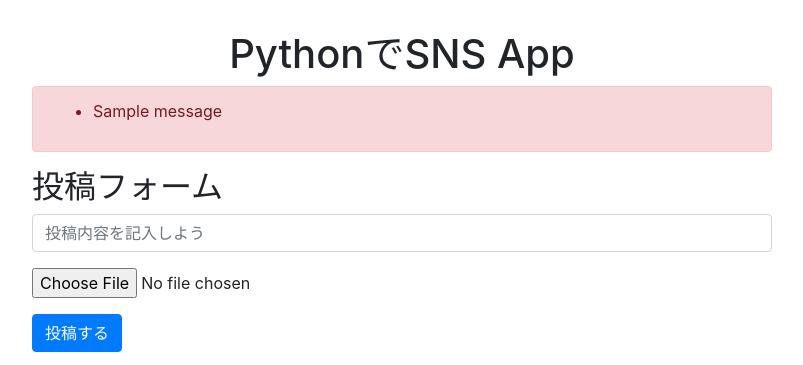
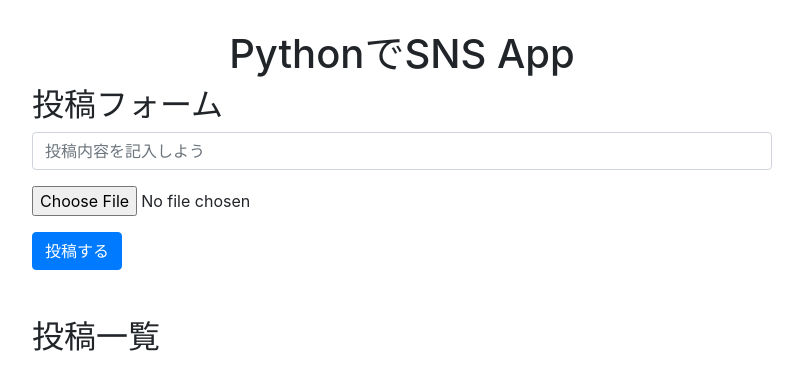
Before and after one commit to dh-python/03-sns-app, a Flask app: page / in a window 1280 px wide. Shown: the top 365 px of the page, without its empty margins (238-1041 px from the left). Run offline with Flask 2, Linux system fonts and the light colour scheme; one stand-in notice (Sample message) is shown; data that the repository does not hold is empty; some libraries are stand-ins or nearby versions.

Commit message:
Remove error handlings.

```diff
--- a/templates/index.html
+++ b/templates/index.html
@@ -17,19 +17,6 @@
 
       <!--サイトタイトル-->
       <h1>PythonでSNS App</h1>
-
-      <!--エラー表示 -->
-      {% with messages = get_flashed_messages() %}
-        {% if messages %}
-          <div class="alert alert-danger">
-            <ul class=flashes>
-            {% for message in messages %}
-              <li>{{ message }}</li>
-            {% endfor %}
-            </ul>
-        </div>
-        {% endif %}
-      {% endwith %}
 
       <!--投稿フォーム-->
       <div class="form">
```
